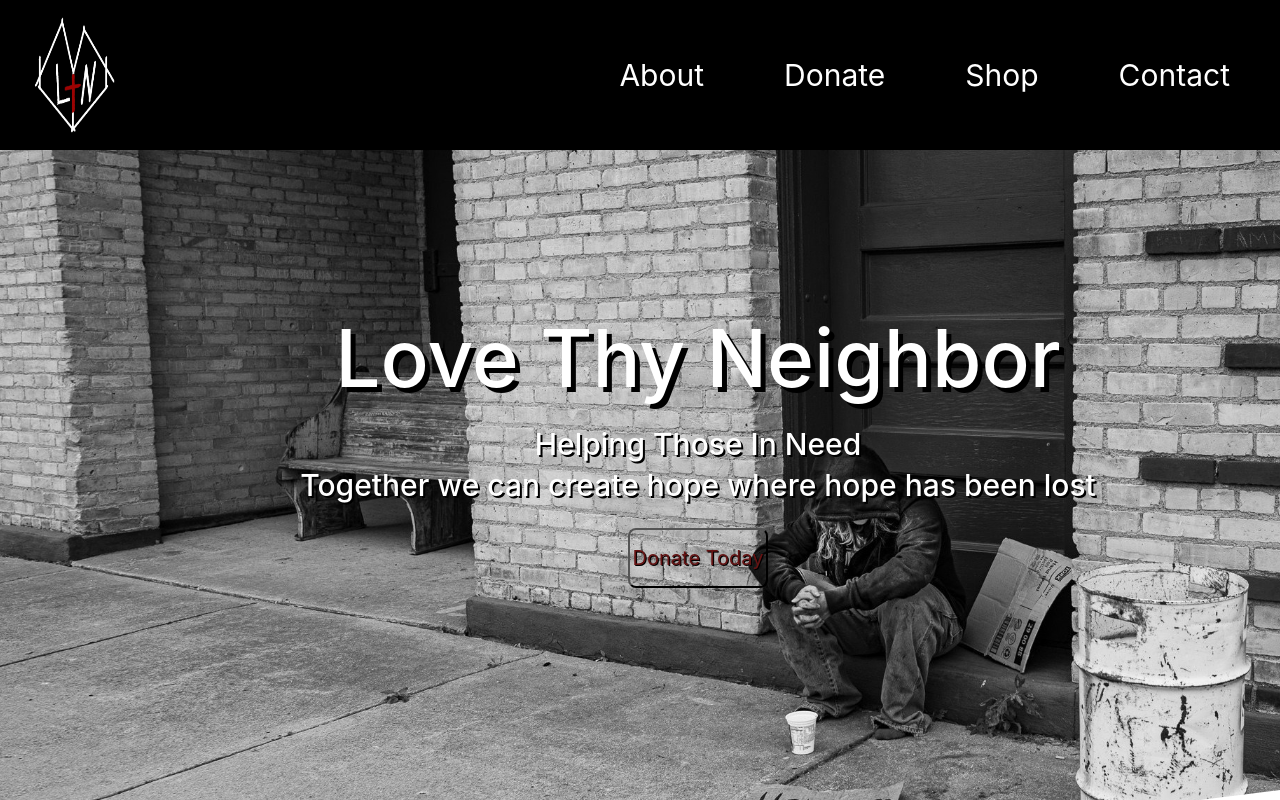
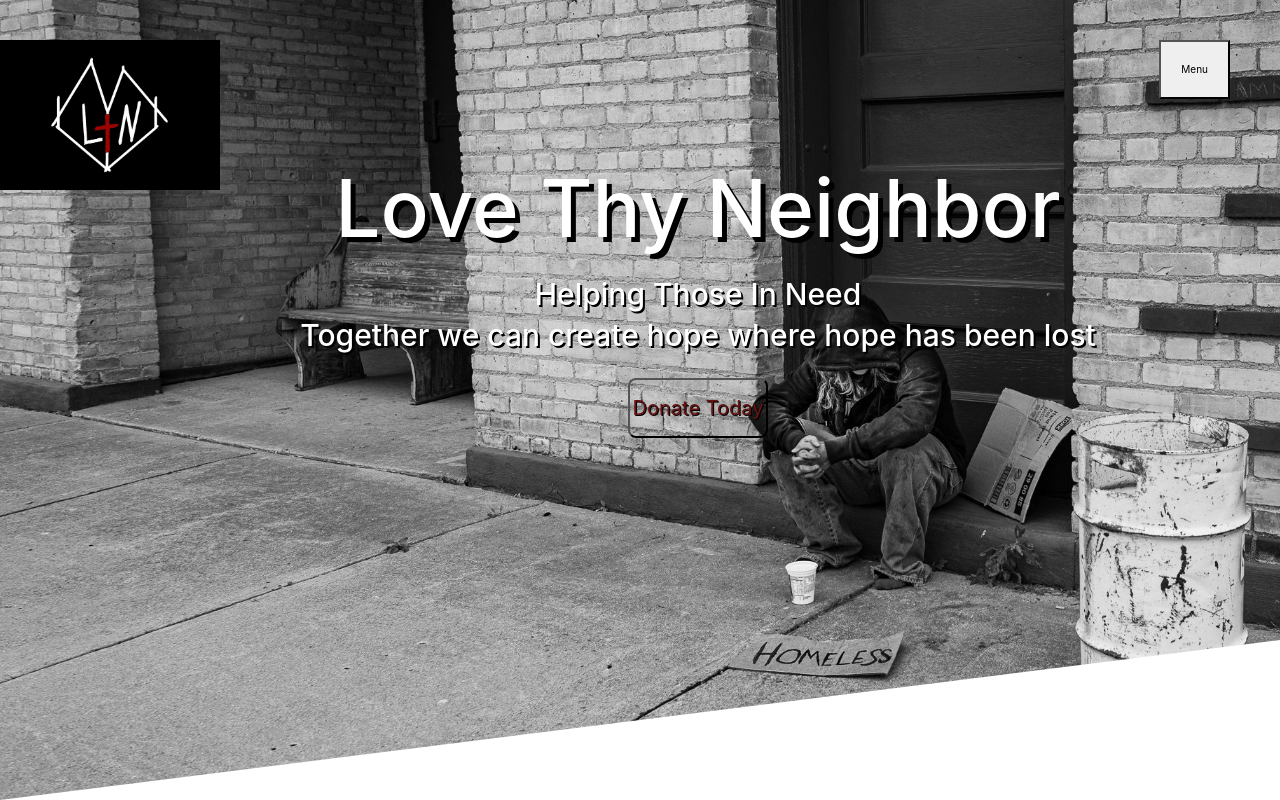
Before and after one commit to Austin-dv-Evans/love-thy-neighbor, a React (Create React App) app: page / in a window 1280 px wide. Shown: the top 800 px of the page. Built offline with nearby package versions, Linux system fonts and the light colour scheme; no server answers.

Commit message:
menu toggle working needs style

```diff
--- a/public/index.html
+++ b/public/index.html
@@ -9,8 +9,8 @@
       name="LoveThyNeighbor"
       content="Love Thy Neighbor Denver Non-Profit for the Homeless"
     />
-    <link rel="apple-touch-icon" href="%PUBLIC_URL%/logo192.png" />
-    <link rel="manifest" href="%PUBLIC_URL%/manifest.json" />
+    <!-- <link rel="apple-touch-icon" href="%PUBLIC_URL%/logo192.png" /> -->
+    <!-- <link rel="manifest" href="%PUBLIC_URL%/manifest.json" /> -->
     <title>LoveThyNeighbor</title>
   </head>
   <body>
--- a/src/App.js
+++ b/src/App.js
@@ -9,10 +9,10 @@ import About from './components/About'
 function App() {
   return (
     <div className="App">
-      <Navbar />
+      {/* <Navbar /> */}
       <LandingPage />
       <About />
-      <Instagram />
+      {/* <Instagram />  */}
     </div>
   );
 }
--- a/src/components/LandingPage.js
+++ b/src/components/LandingPage.js
@@ -2,12 +2,13 @@ import React from 'react'
 import { Jumbotron, Container } from 'react-bootstrap'
 import socks from '../assets/ltnHomelessPage.jpg'
 import Button from '../components/Button'
-
+import Navbar from '../components/Navbar'
 
 const LandingPage = () => {
     return (
         <div>
             <Jumbotron fluid className="landing__jumbotron" style={{ backgroundImage: `url(${socks})`, backgroundSize: 'cover'}}>
+            <Navbar/>
                 <Container className="landing__container">
                     <h1 className='landing__jumbotron-heading1'>Love Thy Neighbor</h1>
                     <h6 className='landing__jumbotron-heading2'>
--- a/src/components/Navbar.js
+++ b/src/components/Navbar.js
@@ -1,38 +1,56 @@
-import React from 'react'
-import { Navbar, Nav  } from 'react-bootstrap'
+import React, { useState } from 'react'
 import logo from '../assets/ltnLogo.jpg'
 
 const NavbarMain = () => {
-    return (
-        <nav className="nav">
-          <img src={logo} alt="ltnLogo" className="nav__navbar--brand"/>
-          <div className="nav__navbar">
-            <a href="#about" className="nav__navbar--link">About</a>
-            <a href="#about" className="nav__navbar--link">Donate</a>
-            <a href="#about" className="nav__navbar--link">Shop</a>
-            <a href="#about" className="nav__navbar--link">Contact</a>
+
+  let [toggle, setToggle] = useState(true)
+
+  const openMenu = () => {
+    setToggle(!toggle)
+  }
+
+  return (
+    <nav className="nav">
+      <a href="#home">
+        <img src={logo} alt="ltnLogo" className="nav__navbar--brand" />
+      </a>
+      <div className="nav__navbar">
+        {toggle && <button onClick={() => openMenu()} className="nav__menuButton">Menu</button>}
+        {!toggle && (
+          <div className="nav__menu">
+            <a
+              href="#about"
+              className="nav__navbar--link"
+              onClick={() => openMenu()}
+            >
+              About
+            </a>
+            <a
+              href="#about"
+              className="nav__navbar--link"
+              onClick={() => openMenu()}
+            >
+              Donate
+            </a>
+            <a
+              href="#about"
+              className="nav__navbar--link"
+              onClick={() => openMenu()}
+            >
+              Shop
+            </a>
+            <a
+              href="#about"
+              className="nav__navbar--link"
+              onClick={() => openMenu()}
+            >
+              Contact
+            </a>
           </div>
-        </nav>
-    )
+        )}
+      </div>
+    </nav>
+  )
 }
 
 export default NavbarMain
-
-
-{/* <Navbar >
-            <Navbar.Brand href="#home" className='nav__navbar--brand'>
-            <img
-                alt="socks"
-                src= {logo}
-                width="100"
-                height="100"
-            />
-            </Navbar.Brand>
-            <Nav className="mr-auto nav__navbar--links">
-                <Nav.Link className="nav__navbar--each-link" href="#Donate">Donate</Nav.Link>
-                <Nav.Link className="nav__navbar--each-link" href="#home">Socks</Nav.Link>
-                <Nav.Link className="nav__navbar--each-link" href="#about">About</Nav.Link>
-                <Nav.Link className="nav__navbar--each-link" href="#store">Store</Nav.Link>
-                <Nav.Link className="nav__navbar--each-link" href="#contact">Contact</Nav.Link>
-            </Nav>
-        </Navbar> */}
--- a/src/styles/Sass/components/_landingPage.scss
+++ b/src/styles/Sass/components/_landingPage.scss
@@ -1,5 +1,6 @@
 .landing{
   position: relative;
+  z-index: -1;
   &__container{
       // height: 100vh;
       color: white;
--- a/src/styles/Sass/layout/__nav.scss
+++ b/src/styles/Sass/layout/__nav.scss
@@ -1,13 +1,18 @@
 .nav{
-  background-color: black;
+  background-color: transparent;
+  position: relative;
+  z-index: 1;
     &__navbar{
-      background-color: black;
+      min-height: 10rem;
+      background-color: transparent;
       display: flex;
       align-items: center;
       margin-left: auto;
         &--brand{
             height: 15rem;
-            width: 15rem;
+            width: 22rem;
+            position: absolute;
+            top: 0;
         }
         &--link{
             font-size: 3rem;
@@ -19,4 +24,17 @@
             }
         }
     }
+    &__menu{
+      position: absolute;
+      left: 35%;
+      top: 0;
+      z-index: 1;
+    }
+    &__menuButton{
+      margin: 0 5rem;
+      padding: 2rem;
+      position: absolute;
+      right: 0;
+      top: 0;
+    }
 }
```
Also changed, not shown: src/styles/Css/App.css.
